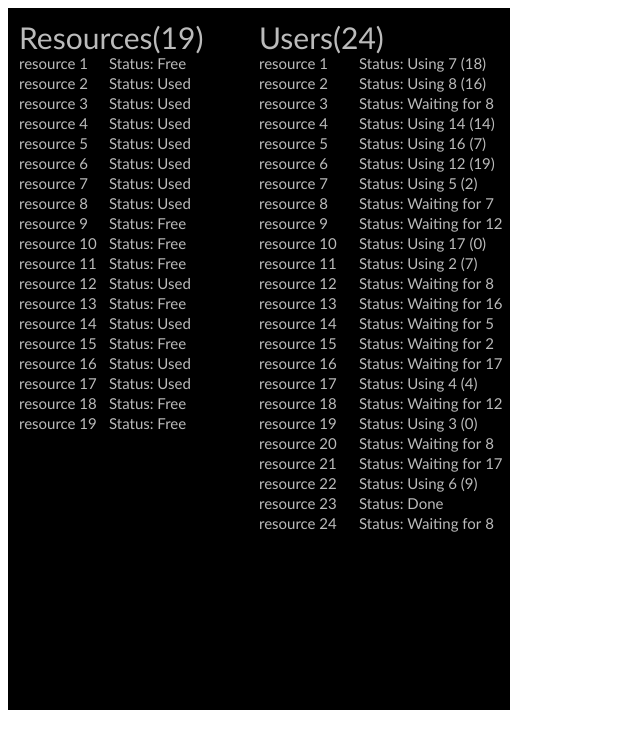
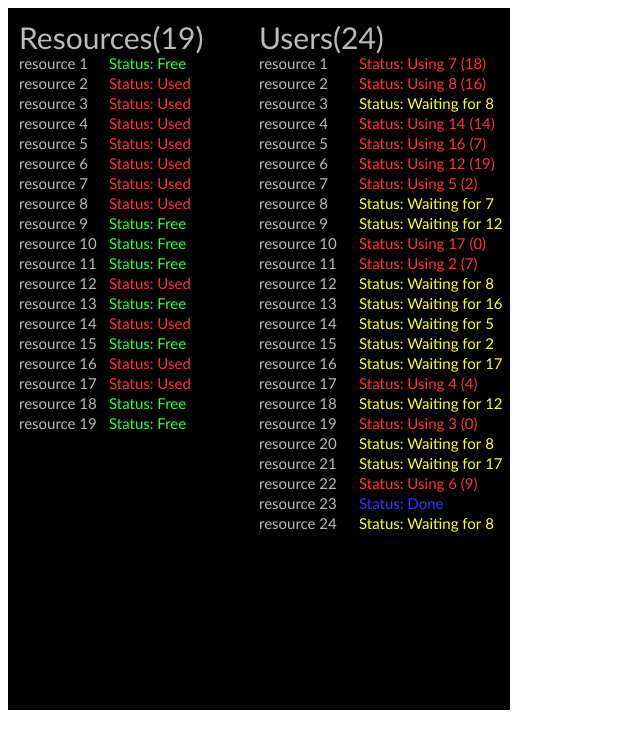
Before and after one commit to ShuaKo/CMSC125Lab1, a plain HTML site: page index.html in a window 1280 px wide. Shown: the whole page, without its empty margins (0-640 px from the left). Drawn offline with Linux system fonts and the light colour scheme.

Commit message:
added color association of status

```diff
--- a/index.html
+++ b/index.html
@@ -105,10 +105,15 @@
 		context.font = "15px Calibri";
 		for(r = 0; r<temp; r++){
 			context.fillText("resource " + resources[r].number,10,60+(r*20));
-			if(resources[r].isUsed)
+			if(resources[r].isUsed){
+				context.fillStyle = "#ff3333";
 				context.fillText("Status: Used",100,60+(r*20));
-			else
+			}
+			else{
+				context.fillStyle = "#33ff33";
 				context.fillText("Status: Free",100,60+(r*20));
+			}
+			context.fillStyle = "#bbb";
 		}
 		context.font = "30px Calibri";
 		context.fillText("Users(" + temp2 + ")" ,250,40);
@@ -119,12 +124,18 @@
 			if(users[r].isActive && users[r].resourceUsed.length > 0 ){
 				var timeRem = users[r].timeUsed[0];
 				console.log(timeRem);
+				context.fillStyle = "#ff3333";
 				context.fillText("Status: Using " + users[r].resourceUsed[0] + " (" + timeRem + ")",350,60+(r*20));
 			}
-			else if(users[r].resourceUsed.length > 0)
+			else if(users[r].resourceUsed.length > 0){
+				context.fillStyle = "#ffff33";
 				context.fillText("Status: Waiting for "+users[r].resourceUsed[0] ,350,60+(r*20));
-			else
+			}
+			else{
+				context.fillStyle = "#3333ff";
 				context.fillText("Status: Done",350,60+(r*20));
+			}
+			context.fillStyle = "#bbb";
 		}
 		for(r = 0; r<temp; r++){
 			resources[r].isUsed = false;
```
